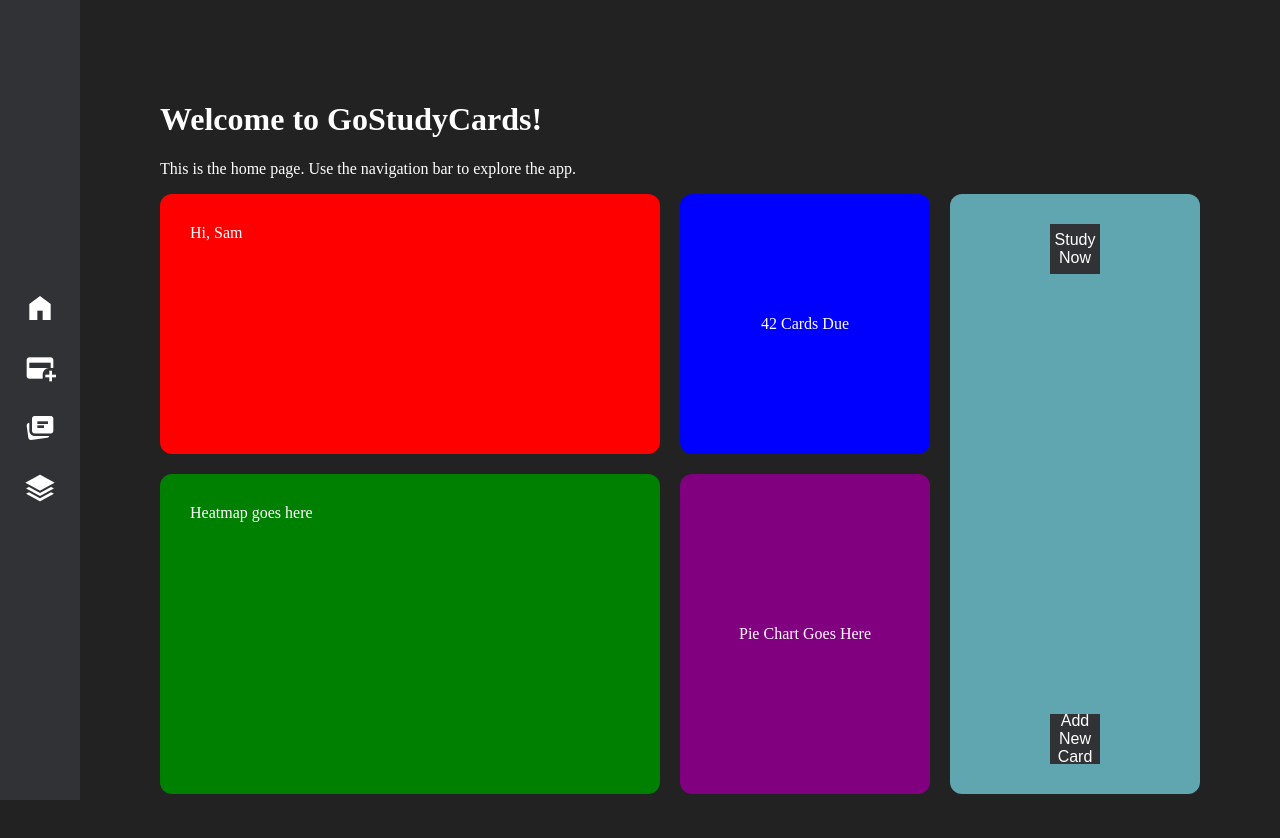
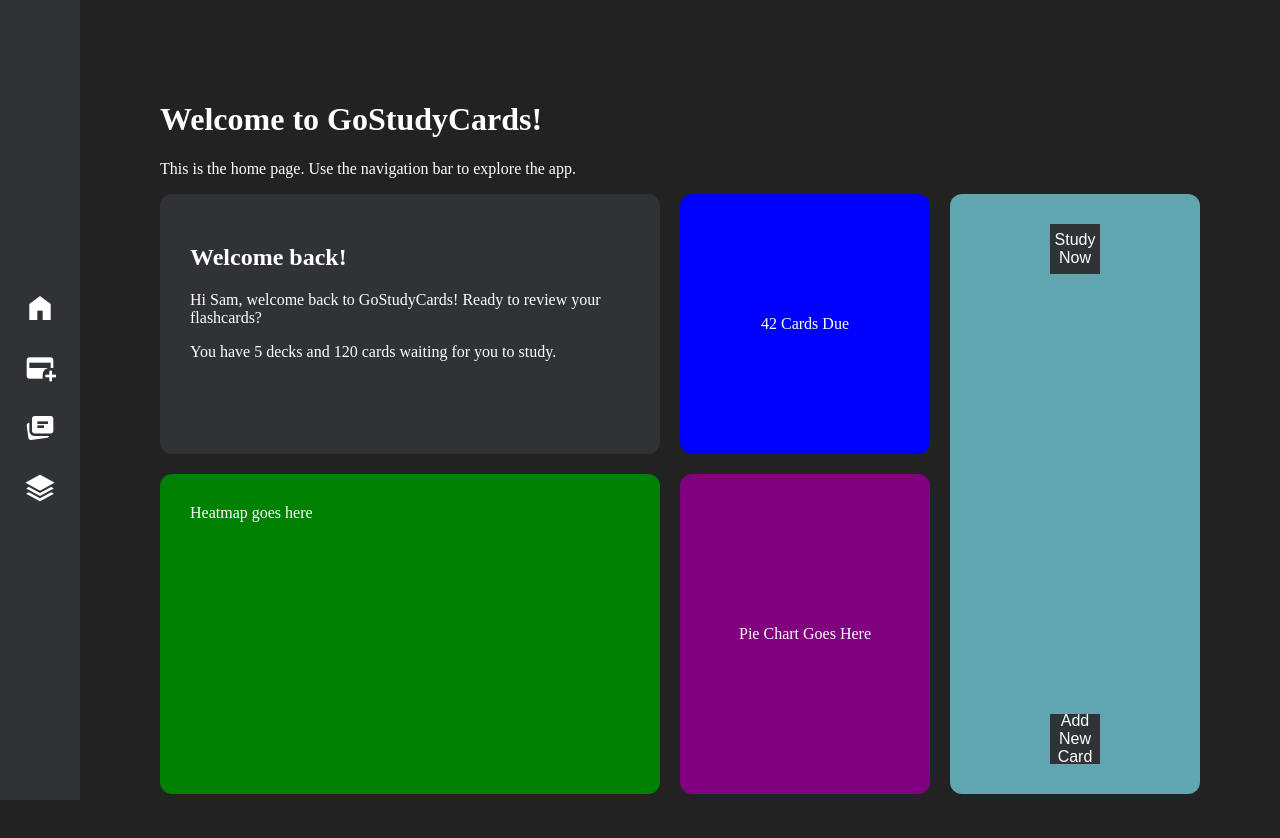
Before and after one commit to 18barbers2/gostudycards, a React (Vite) app in the folder frontend/: page / in a window 1280 px wide. Shown: the top 838 px of the page. Built offline with nearby package versions, Linux system fonts and the light colour scheme.

Commit message:
feature: replaced welcome section with new component

```diff
--- a/frontend/src/pages/Home.tsx
+++ b/frontend/src/pages/Home.tsx
@@ -1,4 +1,5 @@
 import '../css/Home.css';
+import { DashboardCard, GreetingCardContent} from '../components/DashboardCard';
 
 export function Home() {
     return (
@@ -6,7 +7,9 @@ export function Home() {
             <h1>Welcome to GoStudyCards!</h1>
             <p>This is the home page. Use the navigation bar to explore the app.</p>
             <div className='home-page-container'>
-                <div className='welcome-section'>Hi, Sam</div>
+                <DashboardCard title='Welcome back!' colorGradient={['#ff7e5f', '#feb47b']}>
+                    <GreetingCardContent userName='Sam' deckCount={5} cardCount={120} />
+                </DashboardCard>
                 <div className='cards-due-section'> 42 Cards Due</div>
                 <div className='card-piechart-section'>Pie Chart Goes Here</div>
                 <div className='heatmap-section'>Heatmap goes here</div>
```
